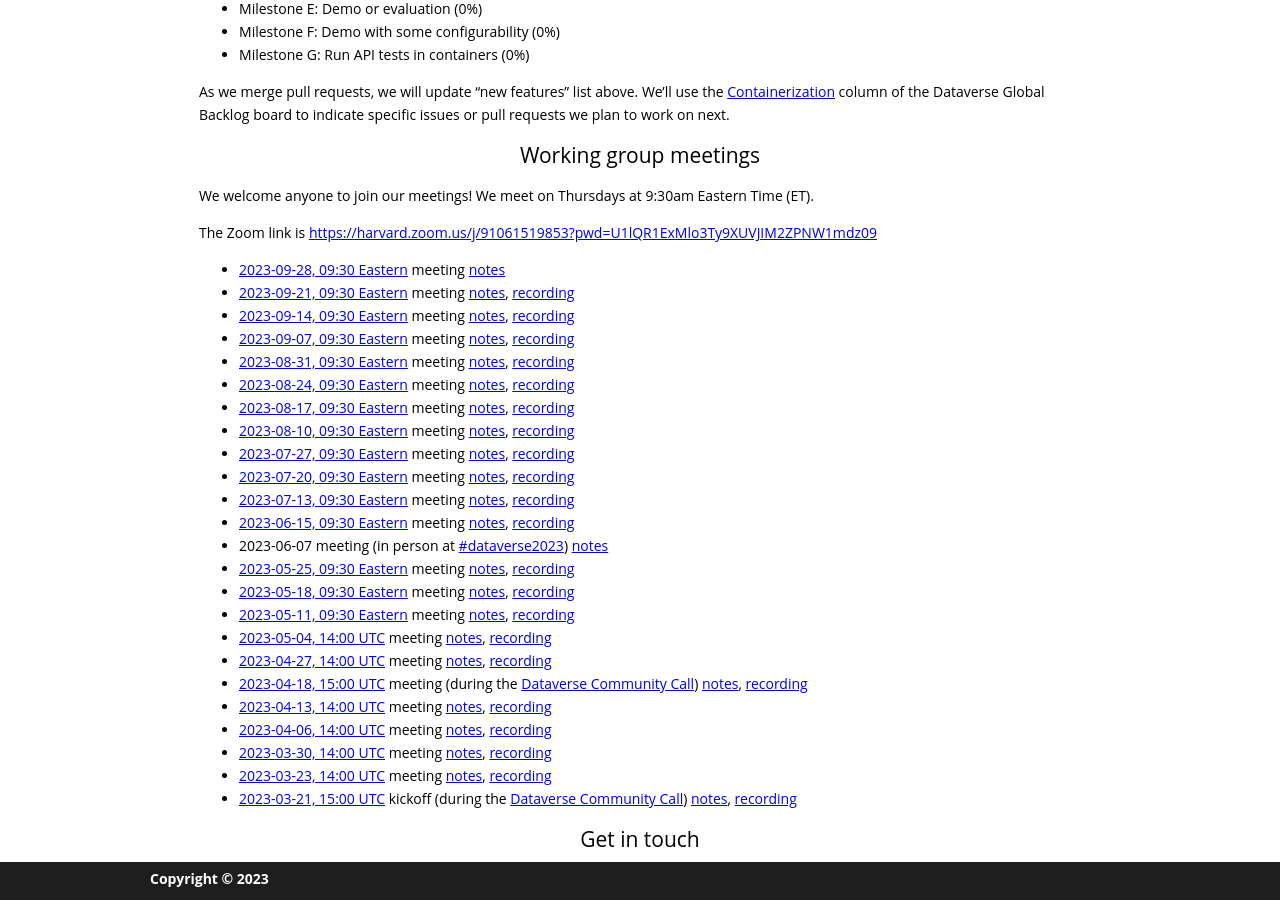
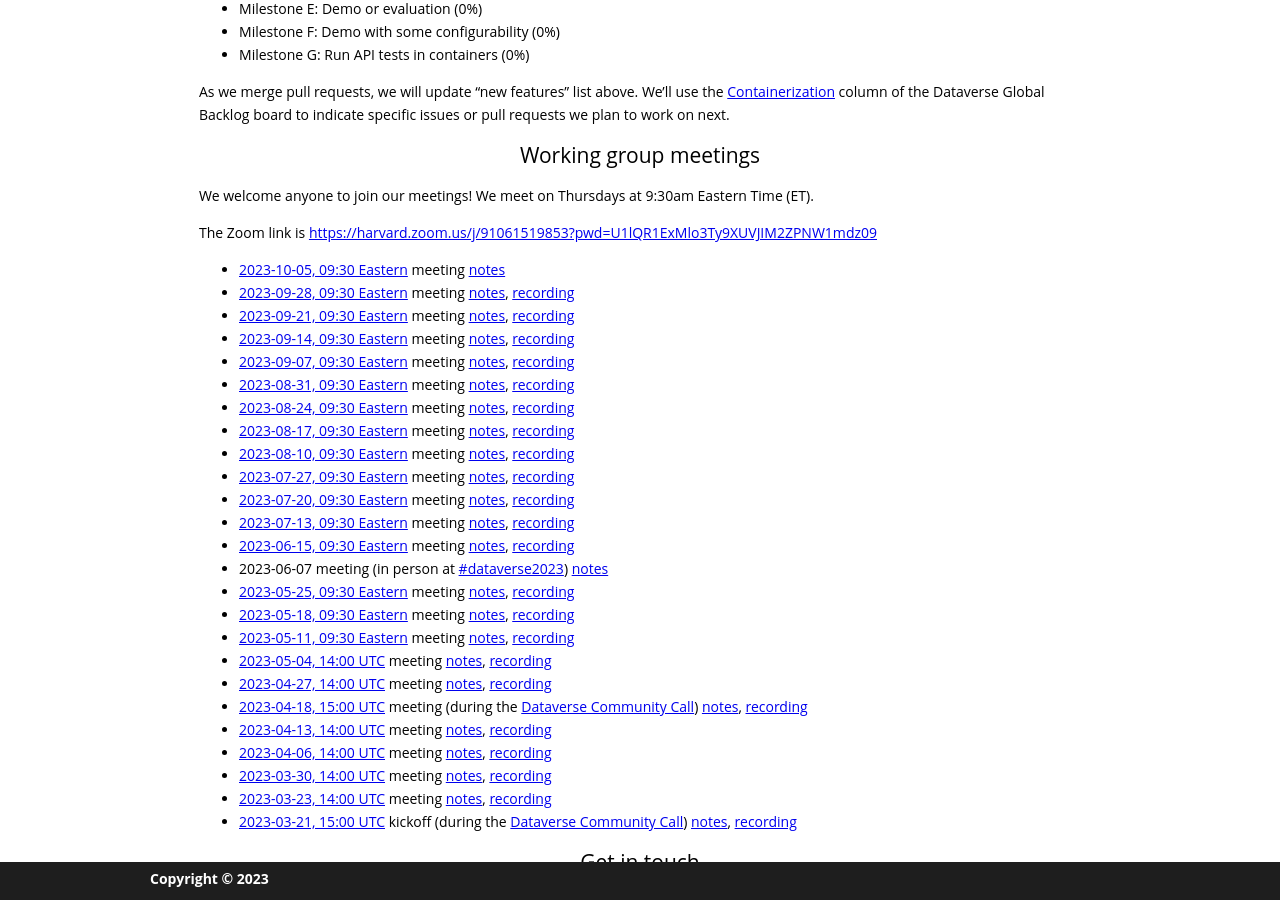
Before and after one commit to gdcc/ct.gdcc.io, a Jekyll site: the page built from index.md, in a window 1280 px wide and 900 px high, scrolled down 1473 px. Built offline with Jekyll 4.4.1, drawn with Linux system fonts in a browser that asks for light colours; our own code applies the rules of GitHub Pages for plain Markdown files.

Commit message:
add recording, next meeting

```diff
--- a/index.md
+++ b/index.md
@@ -55,7 +55,8 @@ We welcome anyone to join our meetings! We meet on Thursdays at 9:30am Eastern T
 
 The Zoom link is <https://harvard.zoom.us/j/91061519853?pwd=U1lQR1ExMlo3Ty9XUVJIM2ZPNW1mdz09>
 
-- [2023-09-28, 09:30 Eastern](https://time.is/compare/0930_28_Sep_2023_in_Boston) meeting [notes](https://docs.google.com/document/d/1VY2FQg6uBHWEvga2ejNEb_7DsNiUA4QTD-0afap-GX4/edit?usp=sharing)
+- [2023-10-05, 09:30 Eastern](https://time.is/compare/0930_05_Oct_2023_in_Boston) meeting [notes](https://docs.google.com/document/d/1GcHeggd4A6qdKkyYaC1Q1KuYCZkm0SHHVT5aCLsje9U/edit?usp=sharing)
+- [2023-09-28, 09:30 Eastern](https://time.is/compare/0930_28_Sep_2023_in_Boston) meeting [notes](https://docs.google.com/document/d/1VY2FQg6uBHWEvga2ejNEb_7DsNiUA4QTD-0afap-GX4/edit?usp=sharing), [recording](https://harvard.zoom.us/rec/share/vLNv6KKzD4Y75kMSsseZNABLqe30x_rxNUpk0Qe3v0VR7PmnHCKFKRyG4i93F0r4.-o1EBW_8VGmzNWZs)
 - [2023-09-21, 09:30 Eastern](https://time.is/compare/0930_21_Sep_2023_in_Boston) meeting [notes](https://docs.google.com/document/d/1TQGRWxfoYUjqyGsb1i17ck-RNXdQM0ILPRO2tlSFFH0/edit?usp=sharing), [recording](https://harvard.zoom.us/rec/share/rheiJVuXlEHwGDCC5PMyRK0-CDija5VEJZeOH7Z6rB33Sdaza8GABaJhkdJAreZz.iuOwDn_rgWngMvHI)
 - [2023-09-14, 09:30 Eastern](https://time.is/compare/0930_14_Sep_2023_in_Boston) meeting [notes](https://docs.google.com/document/d/1uGQ6djp-WlTYHPjvIFEwM66bfz4TjJPSCVrXHHWzb8U/edit?usp=sharing), [recording](https://harvard.zoom.us/rec/share/62l5eDv_iHaunzLfdf6N9UtXw-vovYSlthdgcNyqHCgkhBOU8uVJu1s_Dm7tZeI3.CZ1nmtOKCXIGYBWj)
 - [2023-09-07, 09:30 Eastern](https://time.is/compare/0930_7_Sep_2023_in_Boston) meeting [notes](https://docs.google.com/document/d/1UYg6pJDNWtsAfnYaVxCJtnXjr0r2uZcd3FH_5I5u9Y0/edit?usp=sharing), [recording](https://harvard.zoom.us/rec/share/OUJDh9XUsYsyF-NcDmx-0siC6rLN_c8C_shCowKB1mjxQ3fqI1tEXlX7uXQ4orbn.jxC2hMKHvwa1MLD-)
```
